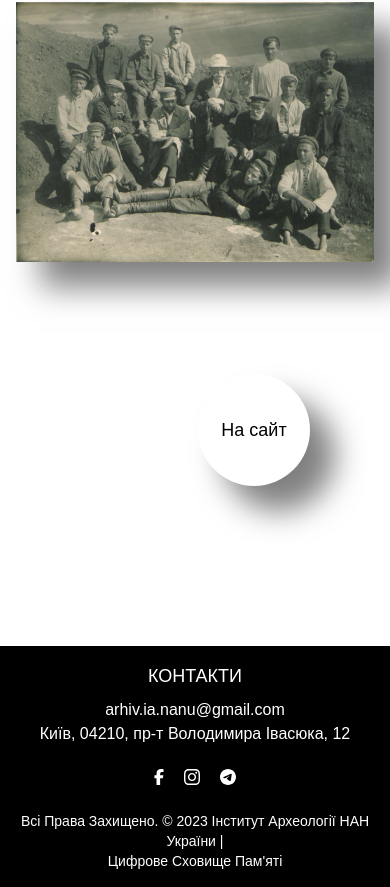
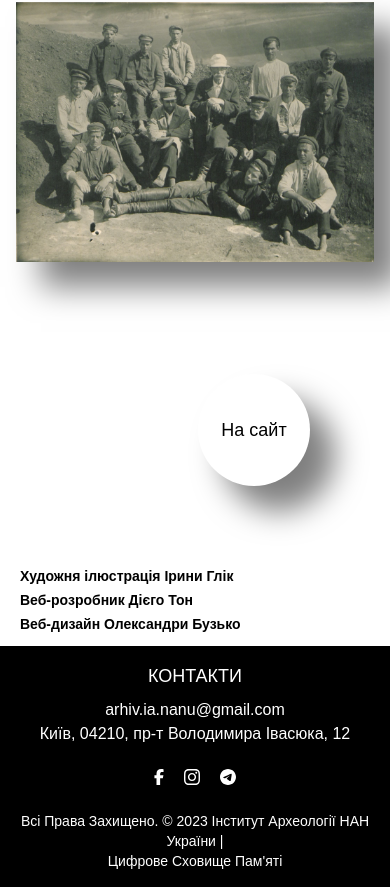
Before and after one commit to DiegoThonC/Landing-UA, a React (Vite) app: page / in a window 390 px wide. Shown: the part 9030-9917 px from the top of the page. Built offline with nearby package versions, Linux system fonts and the light colour scheme; a web font is replaced by a local one.

Commit message:
feat:credits
adding credits on mobile

```diff
--- a/src/components/footer/Footer.jsx
+++ b/src/components/footer/Footer.jsx
@@ -16,10 +16,10 @@ const Footer = () => {
             <p className='text-base font-normal'>{t("footer.email")} </p>
             <p className='text-base font-normal'>{t("footer.street")}</p>
         </div>
-        <div className='w-full hidden md:block pr-5'>
-          <p className='w-full text-white text-sm lg:text-right text-center pb-1'>{t("footer.art_by")}</p>
-          <p className='w-full text-white text-sm lg:text-right text-center pb-1'>{t("footer.website_by")}</p>
-          <p className='w-full text-white text-sm lg:text-right text-center'>{t("footer.design_by")}</p>
+        <div className='absolute pr-5 -top-20 left-5 md:w-full md:static md:block'>
+          <p className='w-full text-sm text-start font-bold md:text-center md:font-normal lg:text-right md:text-white pb-1'>{t("footer.art_by")}</p>
+          <p className='w-full text-sm text-start font-bold md:text-center md:font-normal lg:text-right md:text-white pb-1'>{t("footer.website_by")}</p>
+          <p className='w-full text-sm text-start font-bold md:text-center md:font-normal lg:text-right md:text-white'>{t("footer.design_by")}</p>
         </div>
       </div>
       <div className="flex gap-5 m-auto">
```
